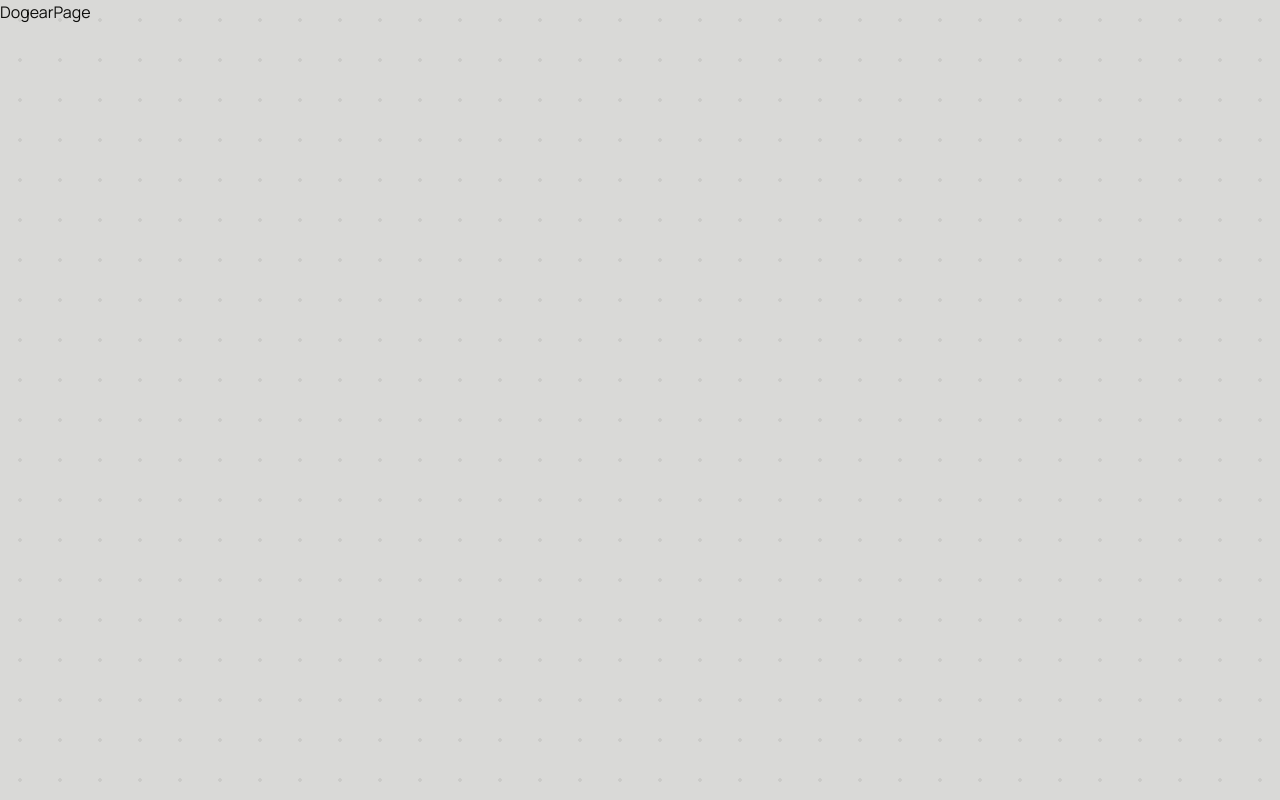
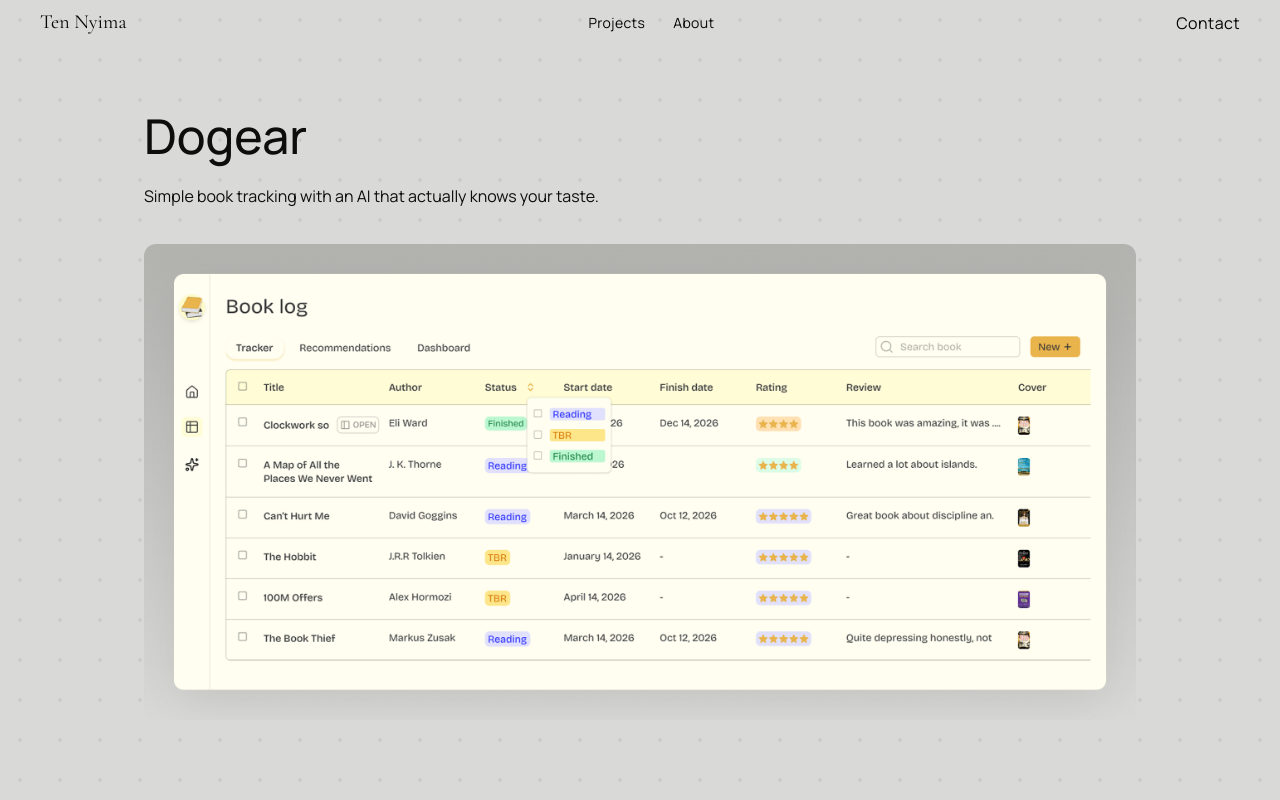
Before and after one commit to Nyima-ui/portfolio-site, a Next.js app: page /work/dogear in a window 1280 px wide. Built offline with nearby package versions, Linux system fonts and the light colour scheme.

Commit message:
create hero section of project page

```diff
--- a/app/layout.tsx
+++ b/app/layout.tsx
@@ -2,6 +2,7 @@ import type { Metadata } from "next";
 import { Cormorant_Garamond, Manrope } from "next/font/google";
 import "./globals.css";
 import GsapProvider from "@/components/GsapProvider";
+import Navbar from "@/components/Navbar";
 
 const cormorant = Cormorant_Garamond({
   variable: "--font-cormorant",
@@ -34,7 +35,10 @@ export default function RootLayout({
         className="min-h-full flex flex-col bg-primary-100
       bg-[radial-gradient(rgba(197,197,195,0.7)_2px,transparent_2px)] bg-size-[40px_40px] text-foreground"
       >
-        <GsapProvider>{children}</GsapProvider>
+        <GsapProvider>
+          <Navbar />
+          {children}
+        </GsapProvider>
       </body>
     </html>
   );
--- a/app/page.tsx
+++ b/app/page.tsx
@@ -35,7 +35,7 @@ export default function Home() {
           loading="eager"
           priority
         />
-        <Navbar />
+
         <Hero />
       </div>
 
--- a/app/work/dogear/page.tsx
+++ b/app/work/dogear/page.tsx
@@ -1,11 +1,16 @@
-import React from 'react'
+import ProjectHero from "@/components/ProjectHero";
+import React from "react";
 
 const DogearPage = () => {
   return (
-    <div>
-DogearPage
-    </div>
-  )
-}
+    <main>
+      <ProjectHero
+        title="Dogear"
+        description="Simple book tracking with an AI that actually knows your taste."
+        image="/projects/dogear-hero.png"
+      />
+    </main>
+  );
+};
 
-export default DogearPage
+export default DogearPage;
--- a/components/AboutMe.tsx
+++ b/components/AboutMe.tsx
@@ -23,8 +23,6 @@ const AboutMe = () => {
           start: "top 98%",
         },
       });
-    });
-
       const items = gsap.utils.toArray<HTMLParagraphElement>(
         paraContainer.current!.querySelectorAll("p"),
       );
@@ -38,6 +36,7 @@ const AboutMe = () => {
           trigger: paraContainer.current,
           start: "top 88%",
         },
+      });
     });
 
     return () => ctx.revert();
--- a/components/Cta.tsx
+++ b/components/Cta.tsx
@@ -12,7 +12,7 @@ const Cta = () => {
       gsap.from(heading.current, {
         y: 20,
         opacity: 0,
-        duration: 0.7,
+        duration: 0.5,
         ease: "power3.out",
         scrollTrigger: {
           trigger: heading.current,
@@ -24,7 +24,7 @@ const Cta = () => {
         opacity: 0,
         duration: 0.7,
         ease: "power3.out",
-        delay: 0.4,
+        delay: 0.3,
         scrollTrigger: {
           trigger: heading.current,
           start: "top 95%",
--- /dev/null
+++ b/components/ProjectHero.tsx
@@ -0,0 +1,36 @@
+import Image from "next/image";
+
+const ProjectHero = ({ title, description, image }: ProjectHeroProps) => {
+  return (
+    <section
+      className="px-36 max-xl:px-22 max-lg:px-14 max-md:px-8 max-sm:px-5 py-12"
+      aria-labelledby="project-title"
+    >
+      <h1
+        className="font-medium text-[clamp(32px,7vw,48px)]"
+        id="project-title"
+      >
+        {title}
+      </h1>
+      <p className="mt-3">{description}</p>
+      <div
+        className="bg-linear-to-b from-primary-200 to-primary-100 rounded-xl relative mt-9
+             after:content-[''] after:absolute after:inset-0
+             after:z-10 after:opacity-0 after:bg-linear-to-b after:from-primary-100/0 after:to-primary-100/30
+             group-hover:after:opacity-100 after:transition-opacity after:duration-400 after:ease-out"
+      >
+        <Image
+          width={1123}
+          height={501}
+          src={image}
+          alt={title}
+          className="h-full w-full object-cover"
+          loading="eager"
+          priority
+        />
+      </div>
+    </section>
+  );
+};
+
+export default ProjectHero;
--- a/components/Skill.tsx
+++ b/components/Skill.tsx
@@ -19,12 +19,10 @@ const Skill = () => {
           start: "top 94%",
         },
       });
-    });
 
       const items = gsap.utils.toArray<HTMLLIElement>(
         listRef.current!.querySelectorAll("li"),
       );
-
       gsap.from(items, {
         y: 40,
         opacity: 0,
@@ -33,8 +31,9 @@ const Skill = () => {
         stagger: 0.08,
         scrollTrigger: {
           trigger: listRef.current,
-        start: "top 88%"
+          start: "top 88%",
         },
+      });
     });
 
     return () => ctx.revert();
--- a/types.d.ts
+++ b/types.d.ts
@@ -6,3 +6,9 @@ interface ProjectInterface {
   stack: string[];
   link: string;
 }
+
+interface ProjectHeroProps {
+  title: string;
+  description: string;
+  image: string;
+}
```
Also changed, not shown: public/projects/dogear-hero.png (added). Lines whose indentation alone changed are shown as unchanged.
